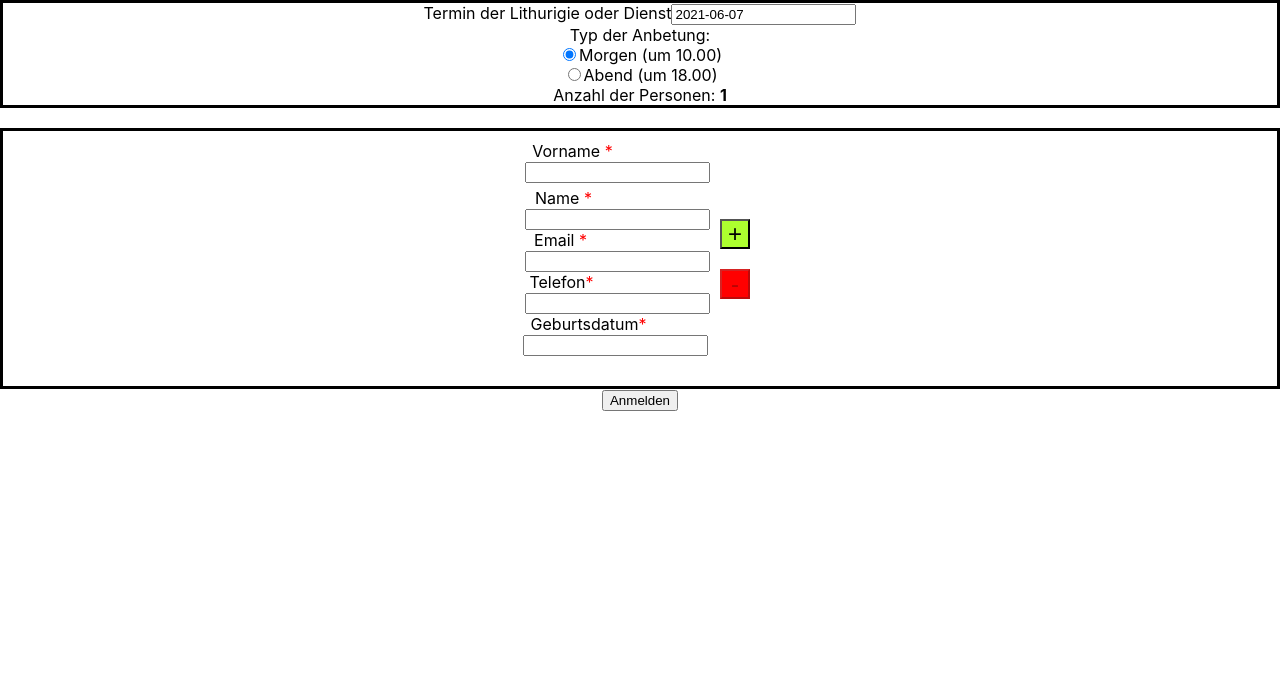
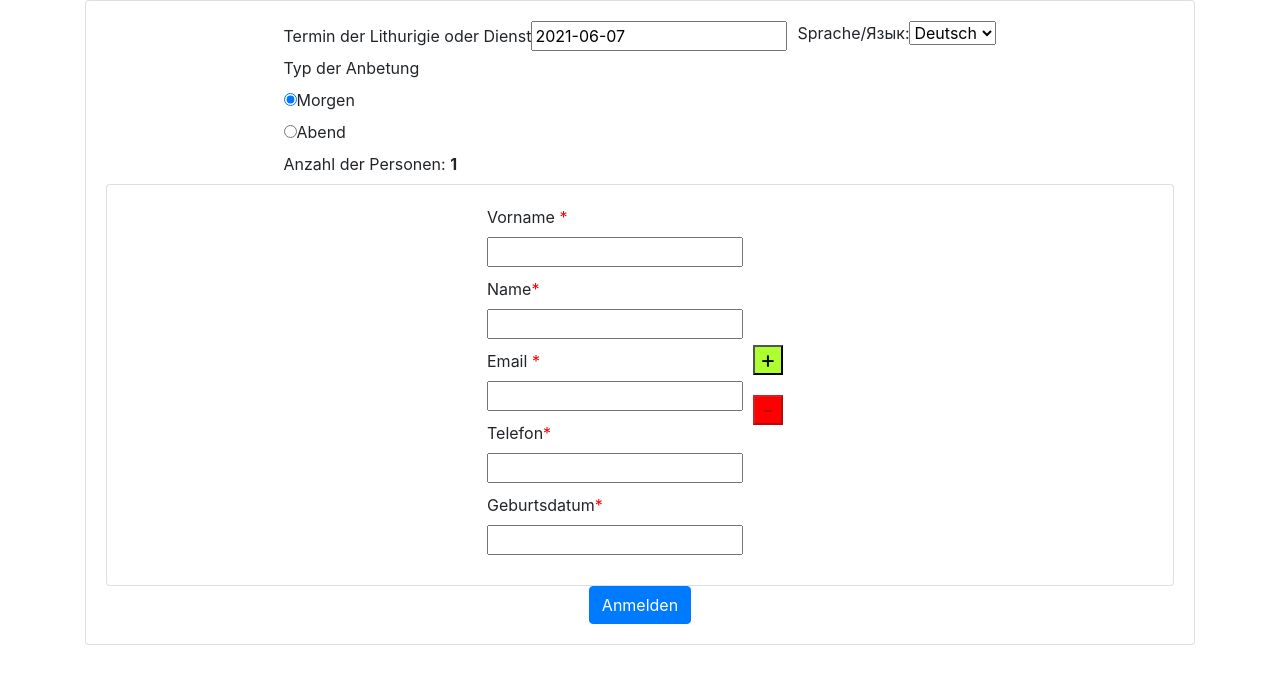
Before and after one commit to GoraChitich/reg_form, a React (Create React App) app: page /#/ in a window 1280 px wide. Shown: the top 684 px of the page. Built offline with nearby package versions, Linux system fonts and the light colour scheme.

Commit message:
added languages design from bootstrap

```diff
--- a/package.json
+++ b/package.json
@@ -8,6 +8,7 @@
     "@testing-library/react": "^11.2.6",
     "@testing-library/user-event": "^12.8.3",
     "axios": "^0.21.1",
+    "bootstrap": "^4.6.0",
     "dateformat": "^4.5.1",
     "emailjs-com": "^2.6.4",
     "fast-html-parser": "^1.0.1",
@@ -18,6 +19,7 @@
     "react": "^17.0.2",
     "react-alert": "^7.0.2",
     "react-alert-template-basic": "^1.0.0",
+    "react-bootstrap": "^1.6.1",
     "react-calendar": "^3.4.0",
     "react-datepicker": "^3.8.0",
     "react-dom": "^17.0.2",
--- a/src/App.css
+++ b/src/App.css
@@ -1,6 +1,6 @@
-.App {
+/* .App {
   text-align: center;
-}
+} */
 
 @media (prefers-reduced-motion: no-preference) {
   .App-logo {
@@ -27,7 +27,7 @@
 	margin-bottom: 5px;
 }
 
-.label1 {
+/* .label1 {
 	display: block;
 	margin-right: 85px;
 }
@@ -54,7 +54,7 @@
 
 .input1 {
 	margin-left: 5px;
-}
+} */
 
 .reqsymbol {
 	color: #ff0000;
@@ -70,10 +70,10 @@
   display: visible;
   display: block;
 }
-
+/*
 .sector {
   border: 3px solid black;
-}
+} */
 
 @keyframes App-logo-spin {
   from {
--- a/src/components/Form/Form.css
+++ b/src/components/Form/Form.css
@@ -1,3 +1,18 @@
-.regForm button{
+.regform button{
     margin: 0 10px;
 }
+
+.sector{
+    display: flex;
+    justify-content: center;
+}
+
+.change-langauge{
+    margin-left: 10px;
+}
+
+.regform .part1{
+    display: flex;
+    flex-direction: column;
+    justify-content: left;
+}
--- a/src/components/Form/Form.js
+++ b/src/components/Form/Form.js
@@ -13,7 +13,9 @@ import { generateID, getDateFromFormat } from '../../models/utils'
 import './Form.css'
 
 import settings from '../../settings.json'
+import texts from '../../translates.json'
 import { useParams } from 'react-router';
+import { Button, Card, Col, Container, Row } from 'react-bootstrap';
 
 
 class Form extends Component {
@@ -23,10 +25,8 @@ class Form extends Component {
 		this.propsID = props.id;
 		// console.log(props);
 		// const params = new URLSearchParams(props.location.search);
-		const numRecords = [1, 2, 3, 4, 5, 6];
-		const isUpdate = props.update;
-		// let isUpdate = params.get('isUpdate');
-		// let cntPersons = params.get('cntPersons');
+		const defaultLang = window.navigator.language === 'ru-RU' ? 'ru' : 'de';
+
 		// this case - update exists records in the table
 		if (this.propsID) {
 			this.state = {
@@ -38,20 +38,7 @@ class Form extends Component {
 				maxCountOfPersons: 50,
 				regButton: false,
 				regButtonCaption: "Ändern",
-				// actualDate: new Date(params.get('date') + 'T00:00:00Z'),
-				// the number for update
-				// numberUpdate: params.get('number')
 			};
-			// set records to array for show data for update
-			// for (let i = 0; i < cntPersons - 1; i++) {
-			// 	new Record().setRecord(params.get('firstname' + i + 1),
-			// 		params.get('lastname' + i + 1),
-			// 		params.get('phone' + i + 1),
-			// 		params.get('email' + i + 1),
-			// 		params.get('birhtday' + i + 1)
-			// 	);
-			// 	this.state.records.push(Record);
-			// }
 
 		}
 		// case adding data in the table (the first setting data)
@@ -70,24 +57,13 @@ class Form extends Component {
 				regButton: false,
 				regButtonCaption: "Anmelden",
 				idOrder: generateID(),
+				lang: defaultLang
 			};
-			// this.state.records.push(new Record().createRecord('', '', '', '', new Date(), 'visible'));
-			// for (let i = 1; i < 6; i++) {
-			// 	this.state.records.push(new Record().createRecord('', '', '', '', new Date(), 'hidden'));
-			// }
+
 		}
 		this.changeOfPersons = this.changeOfPersons.bind(this);
 		this.presetRegistryButton = this.presetRegistryButton.bind(this);
-		// this.handleChangeDatePicker = this.handleChangeDatePicker.bind(this);
-		// this.handleChangeFirstName = this.handleChangeFirstName.bind(this);
-		// this.handleChangeLastName = this.handleChangeLastName.bind(this);
-		// this.handleChangeEmail = this.handleChangeEmail.bind(this);
-		// this.handleChangePhone = this.handleChangePhone.bind(this);
 		this.submitHandler = this.submitHandler.bind(this);
-		// this.submitHandlerUpdate = this.handleChangePhone.bind(this);
-		// this.submitHandlerAdd = this.submitHandlerAdd.bind(this);
-		// this.getTdsOfTr = this.getTdsOfTr.bind(this);
-		// this.getFirstDataFromTable = this.getFirstDataFromTable.bind(this);
 		this.tableChangeServiceView = new TableChangeServiceView();
 	}
 
@@ -109,6 +85,11 @@ class Form extends Component {
 				.catch((error) => console.error(error));
 		}
 	}
+
+	componentDidUpdate() {
+		console.log(this.state);
+	}
+
 	changeOfPersons(event) {
 
 	}
@@ -213,6 +194,7 @@ Ihre Termin beim Russischen Orthodoxische Kirche auf ${this.state.actualDate} um
 			let index = 0;
 			const items = this.state.records.map((record, index) =>
 				<StrTable
+					lang={this.state.lang}
 					record={record}
 					index={index}
 					count={this.state.records.length}
@@ -232,36 +214,47 @@ Ihre Termin beim Russischen Orthodoxische Kirche auf ${this.state.actualDate} um
 				/>
 			);
 			return (
-				<form className="regForm" onSubmit={this.submitHandler}>
+				<Container>
+					<Row>
+						<Col >
+							<Card>
+								<Card.Body>
+
+									<form className="regform" onSubmit={this.submitHandler}>
 										<div class='sector'>
+											<div className='part1'>
 												<div>
-							<label> Termin der Lithurigie oder Dienst</label>
+													<label> {texts['Appointment of liturgy or service'][this.state.lang]}</label>
 													<DatePicker selected={this.state.actualDate} onSelect={(date) => this.setState({ actualDate: date })} dateFormat="yyyy-MM-dd" peekNextMonth={true}
 														showMonthDropdown={true} showYearDropdown={true} dropdownMode="select" shouldCloseOnSelect={true} />
 												</div>
-						<div><label>Typ der Anbetung:</label></div>
-						<label><input type='radio' id='prayer' name='prayer' value='1' onChange={() => this.setState({ actualTime: '10-00' })} checked={this.state.actualTime === '10-00'} />Morgen (um 10.00)</label><br></br>
-						<label><input type='radio' id='prayer' name='prayer' value='2' onChange={() => this.setState({ actualTime: '18-00' })} checked={this.state.actualTime === '18-00'} />Abend (um 18.00)</label><br></br>
+												<div><label>{texts['Type of pray'][this.state.lang]}</label></div>
+												<label><input type='radio' id='prayer' name='prayer' value='1' onChange={() => this.setState({ actualTime: '10-00' })} checked={this.state.actualTime === '10-00'} />{texts['morning'][this.state.lang]}</label>
+												<label><input type='radio' id='prayer' name='prayer' value='2' onChange={() => this.setState({ actualTime: '18-00' })} checked={this.state.actualTime === '18-00'} />{texts['evening'][this.state.lang]}</label>
 												{/* <label><input type="radio" id='prayer' name='prayer' value='3' />Lithurgie</label><br></br> */}
 												<div>
-							<label>Anzahl der Personen: <b> {this.state.records.length}</b></label>
+													<label>{texts['number of persons'][this.state.lang]}: <b> {this.state.records.length}</b></label>
 
 												</div>
-						{/* <button onClick={() => {
-						this.setState(
-							{ records: this.state.records.concat(new Record()) })
-					}} >
-						Eine Persone hinzufügen
-					</button> */}
 											</div>
-					<br></br>
+											<div className="change-langauge">
+												<label for="langid">Sprache/Язык:</label>
+												<select onChange={(e) => this.setState({ lang: e.target.value })}>
+													<option value="ru" selected={this.state.lang === 'ru'}>Русский</option>
+													<option value="de" selected={this.state.lang === 'de'}>Deutsch</option>
+												</select>
+											</div>
+										</div>
 										{items}
 
+										<Container className="text-center" ><Button type="submit" className="text-center">
+											{texts['Registration'][this.state.lang]}
+										</Button></Container>
 
-					<button type="submit">
-						{this.state.regButtonCaption}
-					</button>
 									</form>
+								</Card.Body>
+							</Card>
+						</Col></Row> </Container>
 			)
 		}
 	}
--- a/src/components/StrTable/StrTable.css
+++ b/src/components/StrTable/StrTable.css
@@ -1,5 +1,5 @@
 .strtable-c{
-    border: 3px solid black;
+    /* border: 3px solid black; */
     display: visible;
     display: flex;
     justify-content: center;
@@ -40,3 +40,14 @@
 .strtable-c .minus{
     background-color: red;
 }
+
+.strtable-c .input{
+    display: flex;
+    flex-direction: column;
+    justify-content: left;
+    margin: 10px 0;
+}
+
+.strtable-c label{
+    text-align: left;
+}
--- a/src/components/StrTable/StrTable.js
+++ b/src/components/StrTable/StrTable.js
@@ -2,6 +2,9 @@ import { useEffect } from "react";
 import { useState } from "react";
 import DatePicker from "react-datepicker";
 import './StrTable.css';
+import texts from '../../translates.json'
+import { Card, Col, Container, Row } from "react-bootstrap";
+
 
 export default function StrTable(params) {
     const [firstname, setFirstName] = useState(params.record.firstname);
@@ -15,28 +18,29 @@ export default function StrTable(params) {
     });
 
     return (
+      <Card>
                 <div className="strtable-c">
                     <div className="fields">
-                <div className='input-div1'>
-                    <label className='label1' htmlFor='firstname{index}'>Vorname <span class="reqsymbol">*</span></label>
+                        <div className='input'>
+                            <label className='label1' htmlFor='firstname{index}'>{texts['first name'][params.lang]} <span class="reqsymbol">*</span></label>
                             <input type='text' name="firstname{index}" id='firstname{index}' className='input1' value={firstname} onChange={(e) => setFirstName(e.target.value)} required />
                             {/* <input type='text' name="firstname{index}" id='firstname{index}' className='input1' value={record.firstname} onChange={this.handleChangeFirstName} required /> */}
                         </div>
-                <div className='input-div2'>
-                    <label className='label2' htmlFor='lastname1'>Name <span class="reqsymbol">*</span></label>
+                        <div className='input'>
+                            <label className='label2' htmlFor='lastname1'>{texts['name'][params.lang]}<span class="reqsymbol">*</span></label>
                             <input type='text' name='lastname{index}' id='lastname{index}' className='input1' value={lastname} onChange={(e) => setLastName(e.target.value)} required />
                             {/* <input type='text' name='lastname{index}' id='lastname{index}' className='input1' value={record.lastname} onChange={this.handleChangeLastName} required /> */}
                         </div>
-                <div className='input-div3'>
-                    <label className='label3' htmlFor='email1'>Email <span class="reqsymbol">*</span></label>
+                        <div className='input'>
+                            <label className='label3' htmlFor='email1'>{texts['Email'][params.lang]} <span class="reqsymbol">*</span></label>
                             <input type='email' name='email{index}' id='email{index}' className='input1' value={email} onChange={(e) => setEmail(e.target.value)} required />
                             {/* <input type='text' name='email{index}' id='email{index}' className='input1' value={record.email} onChange={this.handleChangeEmail} required /> */}
                         </div>
-                <div className='input-div4'><label className='label4' htmlFor='phone{index}'>Telefon<span class="reqsymbol">*</span></label>
+                        <div className='input'><label className='label4' htmlFor='phone{index}'>{texts['Phone'][params.lang]}<span class="reqsymbol">*</span></label>
                             <input type='text' name='phone{index}' id='phone{index}' className='input1' value={phone} onChange={(e) => setPhone(e.target.value)} required />
                             {/* <input type='text' name='phone{index}' id='phone{index}' className='input1' value={record.phone} onChange={this.handleChangePhone} required /> */}
                         </div>
-                <div className='input-div5'><label className='label5' htmlFor='birthdate{index}'>Geburtsdatum<span class="reqsymbol">*</span></label>
+                        <div className='input'><label className='label5' htmlFor='birthdate{index}'>{texts['Date of birth'][params.lang]}<span class="reqsymbol">*</span></label>
                             <DatePicker name='birthdate{index}' id='birthdate{index}' selected={birthdate} onChange={(date) => setBirthdate(date)} required dateFormat="yyyy-MM-dd"
                                 peekNextMonth={true} showMonthDropdown={true} showYearDropdown={true} dropdownMode="select" shouldCloseOnSelect={true} />
                             {/* <DatePicker name='birthdate{index}' id='birthdate{index}' selected={record.birthdate} required dateFormat="yyyy-MM-dd"
@@ -53,5 +57,7 @@ export default function StrTable(params) {
 
                     </div>
                 </div>
+                </Card>
+
     );
 }
--- a/src/translates.json
+++ b/src/translates.json
@@ -1,21 +1,33 @@
 {
-"name":{"de":"Name", "ru":"Фамилия"},
-"first name":{"de":"Vorname", "ru":"Имя"},
-"delete" {"de":"löschen", "ru":"удалить"},
-"add 1 persone" {"de":"Eine Persone hinzufügen", "ru":добавить 1 человека"},
-"Registration":{"de":"Anmelden", "ru":"Регистрация"},
-"Phone":{"de":"Telefon", "ru":"Номер телефона"},
-"Email":{"de":"Email", "ru":"электронная почта"},
-"Date of birth":{"de":"Geburtsdatum", "ru":"Дата рождения"},
-"Date":{"de":"Datum", "ru":"Дата"},
-"Add":{"de":"Hinzufügen", "ru":"Добавить"},
-"Cancel":{"de":"Stornieren", "ru":"Отменить"},
-"Update":{"de":"Ändern", "ru":"Изменить"},
-"Type of pray":{"de":"Typ der Anbetung", "ru":"Тип молитвы"},
-"morning":{"de":"Morgen", "ru":"заутрення"},
-"evening":{"de":"Abend", "ru":"вечерня"},
-"number of persons":{"de":"Anzahl der Personen", "ru":"Количество человек"},
-"person":{"de":"Person", "ru":"человек"},
-"add one person":{"de":"Einen Person hinzufügen", "ru":"добавить одного человека"},
-"Appointment of liturgy or service":{"de":"Termin der Lithurigie oder Dienst", "ru":"Запись на службу или литургию"}
+  "name": { "de": "Name", "ru": "Фамилия" },
+  "first name": { "de": "Vorname", "ru": "Имя" },
+  "delete": { "de": "löschen", "ru": "удалить" },
+  "add 1 persone": {
+    "de": "Eine Persone hinzufügen",
+    "ru": "добавить 1 человека"
+  },
+  "Registration": { "de": "Anmelden", "ru": "Регистрация" },
+  "Phone": { "de": "Telefon", "ru": "Номер телефона" },
+  "Email": { "de": "Email", "ru": "электронная почта" },
+  "Date of birth": { "de": "Geburtsdatum", "ru": "Дата рождения" },
+  "Date": { "de": "Datum", "ru": "Дата" },
+  "Add": { "de": "Hinzufügen", "ru": "Добавить" },
+  "Cancel": { "de": "Stornieren", "ru": "Отменить" },
+  "Update": { "de": "Ändern", "ru": "Изменить" },
+  "Type of pray": { "de": "Typ der Anbetung", "ru": "Тип молитвы" },
+  "morning": { "de": "Morgen", "ru": "заутрення" },
+  "evening": { "de": "Abend", "ru": "вечерня" },
+  "number of persons": {
+    "de": "Anzahl der Personen",
+    "ru": "Количество человек"
+  },
+  "person": { "de": "Person", "ru": "человек" },
+  "add one person": {
+    "de": "Einen Person hinzufügen",
+    "ru": "добавить одного человека"
+  },
+  "Appointment of liturgy or service": {
+    "de": "Termin der Lithurigie oder Dienst",
+    "ru": "Запись на службу или литургию"
+  }
 }
```
Also changed, not shown: src/App.js (+3 -5 lines), 1 other file (tests, documents, lock files or other folders). Lines whose indentation alone changed are shown as unchanged.
